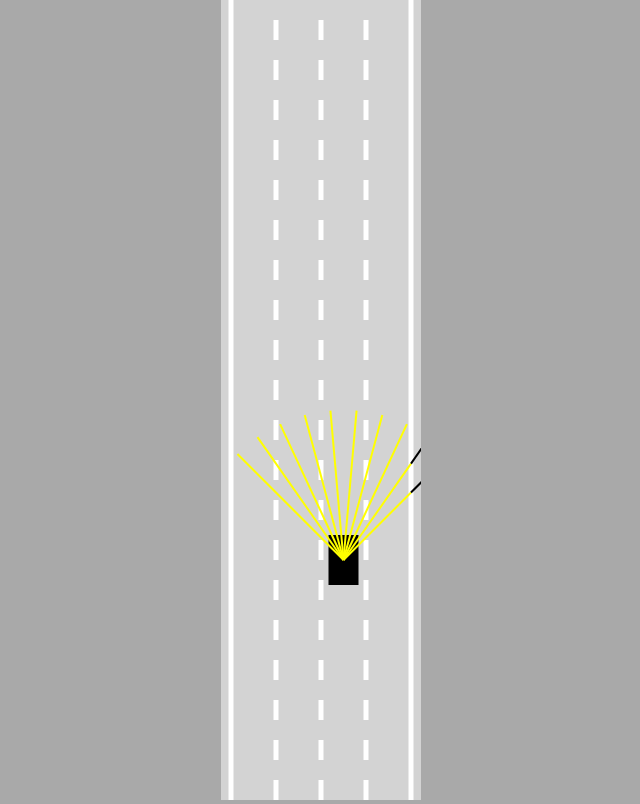
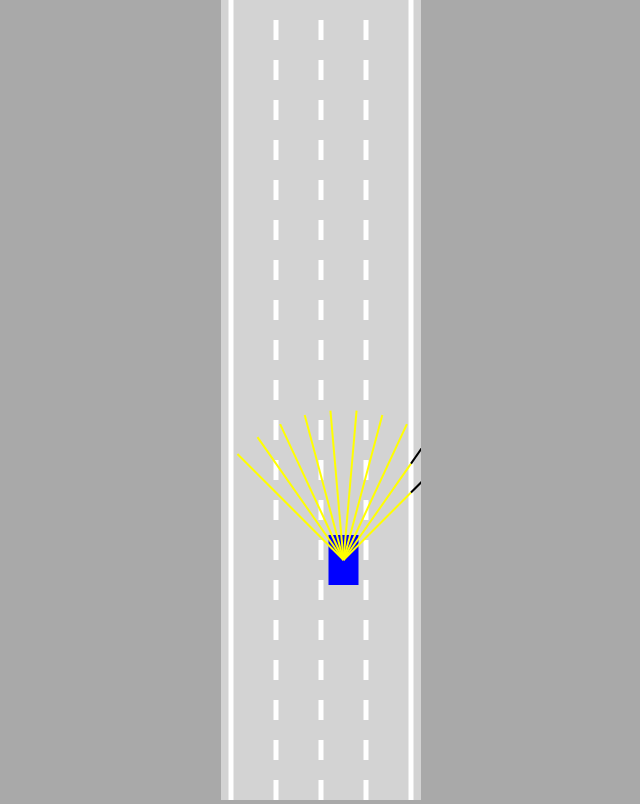
Before and after one commit to hdmzz/selfDrivingCar, a website built with Vite: page index.html in a window 1280 px wide. Shown: the whole page, without its empty margins (319-959 px from the left). Built offline with nearby package versions, Linux system fonts and the light colour scheme.

Commit message:
modif  traffic +debut neural network

```diff
--- a/index.html
+++ b/index.html
@@ -2,7 +2,6 @@
 <html lang="en">
   <head>
     <meta charset="UTF-8" />
-    <link rel="icon" type="image/svg+xml" href="/vite.svg" />
     <meta name="viewport" content="width=device-width, initial-scale=1.0" />
     <title>Vite + TS</title>
 	<style>
--- /dev/null
+++ b/src/Car.js
@@ -0,0 +1,144 @@
+"use strict";
+var __classPrivateFieldGet = (this && this.__classPrivateFieldGet) || function (receiver, state, kind, f) {
+    if (kind === "a" && !f) throw new TypeError("Private accessor was defined without a getter");
+    if (typeof state === "function" ? receiver !== state || !f : !state.has(receiver)) throw new TypeError("Cannot read private member from an object whose class did not declare it");
+    return kind === "m" ? f : kind === "a" ? f.call(receiver) : f ? f.value : state.get(receiver);
+};
+var _Car_instances, _Car_assessDamage, _Car_move;
+Object.defineProperty(exports, "__esModule", { value: true });
+var Controls_1 = require("./Controls");
+var Sensor_1 = require("./Sensor");
+var Utils_1 = require("./Utils");
+var Car = /** @class */ (function () {
+    function Car(x, y, width, height, controlType, maxspeed) {
+        if (maxspeed === void 0) { maxspeed = 3; }
+        _Car_instances.add(this);
+        this.sensor = null;
+        this.x = x;
+        this.y = y;
+        this.width = width;
+        this.height = height;
+        this.speed = 0;
+        this.acceleration = 0.2;
+        this.maxSpeed = maxspeed;
+        this.friction = 0.05;
+        this.angle = 0;
+        ;
+        this.polygon = [];
+        this.damaged = false;
+        this.controls = new Controls_1.default(controlType);
+        if (controlType != "DUMMY") {
+            this.sensor = new Sensor_1.default(this);
+        }
+        this.createPolygon();
+    }
+    ;
+    Car.prototype.createPolygon = function () {
+        var points = [];
+        var rad = Math.hypot(this.width, this.height) / 2;
+        var alpha = Math.atan2(this.width, this.height);
+        //right up corner
+        points.push({
+            x: this.x - Math.sin(this.angle - alpha) * rad,
+            y: this.y - Math.cos(this.angle - alpha) * rad
+        });
+        //left up corner
+        points.push({
+            x: this.x - Math.sin(this.angle + alpha) * rad,
+            y: this.y - Math.cos(this.angle + alpha) * rad
+        });
+        //right down corner
+        points.push({
+            x: this.x - Math.sin(Math.PI + this.angle - alpha) * rad,
+            y: this.y - Math.cos(Math.PI + this.angle - alpha) * rad
+        });
+        //left down corner
+        points.push({
+            x: this.x - Math.sin(Math.PI + this.angle + alpha) * rad,
+            y: this.y - Math.cos(Math.PI + this.angle + alpha) * rad
+        });
+        return points;
+    };
+    Car.prototype.update = function (roadBorders, traffic) {
+        if (!this.damaged) {
+            __classPrivateFieldGet(this, _Car_instances, "m", _Car_move).call(this);
+            this.polygon = this.createPolygon();
+            this.damaged = __classPrivateFieldGet(this, _Car_instances, "m", _Car_assessDamage).call(this, roadBorders, traffic);
+        }
+        ;
+        if (this.sensor) {
+            this.sensor.update(roadBorders, traffic);
+        }
+        ;
+    };
+    ;
+    ;
+    Car.prototype.draw = function (ctx, color) {
+        if (color === void 0) { color = "blue"; }
+        ctx.fillStyle = this.damaged ? "gray" : color;
+        ctx.beginPath();
+        ctx.moveTo(this.polygon[0].x, this.polygon[0].y);
+        for (var i = 1; i < this.polygon.length; i++) {
+            ctx.lineTo(this.polygon[i].x, this.polygon[i].y);
+        }
+        ctx.fill();
+        if (this.sensor) {
+            this.sensor.draw(ctx);
+        }
+        ;
+    };
+    ;
+    return Car;
+}());
+_Car_instances = new WeakSet(), _Car_assessDamage = function _Car_assessDamage(roadBorders, traffic) {
+    for (var i = 0; i < roadBorders.length; i++) {
+        if ((0, Utils_1.polysIntersect)(this.polygon, roadBorders[i])) {
+            return true;
+        }
+        ;
+    }
+    ;
+    for (var i = 0; i < traffic.length; i++) {
+        if ((0, Utils_1.polysIntersect)(this.polygon, traffic[i].polygon)) {
+            return true;
+        }
+        ;
+    }
+    ;
+    return false;
+}, _Car_move = function _Car_move() {
+    if (this.controls.forward) {
+        this.speed += this.acceleration;
+    }
+    if (this.controls.reverse) {
+        this.speed -= this.acceleration;
+    }
+    if (this.speed > this.maxSpeed) {
+        this.speed = this.maxSpeed;
+    }
+    if (this.speed < -this.maxSpeed / 2) {
+        this.speed = -this.maxSpeed / 2;
+    }
+    if (this.speed > 0) {
+        this.speed -= this.friction;
+    }
+    if (this.speed < 0) {
+        this.speed += this.friction;
+    }
+    if (Math.abs(this.speed) < this.friction) {
+        this.speed = 0;
+    }
+    if (this.speed != 0) {
+        var flip = this.speed > 0 ? 1 : -1;
+        if (this.controls.left) {
+            this.angle += 0.03 * flip;
+        }
+        if (this.controls.right) {
+            this.angle -= 0.03 * flip;
+        }
+    }
+    this.x -= Math.sin(this.angle) * this.speed;
+    this.y -= Math.cos(this.angle) * this.speed;
+};
+;
+exports.default = Car;
--- a/src/Car.ts
+++ b/src/Car.ts
@@ -13,11 +13,12 @@ class	Car {
 	angle: number;
 	maxSpeed: number;
 	controls: Controls;
-  sensor: Sensor;
+  sensor: Sensor | null = null;
   polygon: {x: number, y: number}[];
   damaged: boolean;
 
-	constructor(x: number, y: number, width: number, height: number)
+
+	constructor(x: number, y: number, width: number, height: number, controlType: string, maxspeed: number = 3)
 	{
 		this.x = x
 		this.y = y;
@@ -25,14 +26,16 @@ class	Car {
 		this.height = height;
 		this.speed = 0;
 		this.acceleration = 0.2;
-		this.maxSpeed = 3;
+		this.maxSpeed = maxspeed;
 		this.friction= 0.05;
 		this.angle = 0;;
     this.polygon = [];
     this.damaged = false;
 
-		this.controls = new Controls();
-    this.sensor = new Sensor(this);
+		this.controls = new Controls(controlType);
+    if (controlType != "DUMMY") {
+      this.sensor = new Sensor(this);
+    }
     this.createPolygon();
 	};
 
@@ -64,25 +67,32 @@ class	Car {
     return points;
   }
 
-	update(roadBorders: {x: number, y:number}[][])
+	update(roadBorders: {x: number, y:number}[][], traffic: Car[])
 	{
     if (!this.damaged) {
       this.#move();
       this.polygon = this.createPolygon();
-      this.damaged = this.#assessDamage(roadBorders);
+      this.damaged = this.#assessDamage(roadBorders, traffic);
     };
-    this.sensor.update(roadBorders);
+    if (this.sensor) {
+      this.sensor.update(roadBorders, traffic);
+    };
 	};
 
-  #assessDamage(roadBorders: {x: number, y:number}[][])
+  #assessDamage(roadBorders: {x: number, y:number}[][], traffic: Car[])
   {
     for (let i = 0; i < roadBorders.length; i++) {
       if (polysIntersect(this.polygon, roadBorders[i])) {
         return true;
       };
     };
+    for (let i = 0; i < traffic.length; i++) {
+      if (polysIntersect(this.polygon, traffic[i].polygon)) {
+        return true;
+      };
+    };
     return false;
-  }
+  };
 
 	#move()
 	{
@@ -126,16 +136,18 @@ class	Car {
 		this.y -= Math.cos(this.angle) * this.speed;
 	}
 
-	draw(ctx: CanvasRenderingContext2D)
+	draw(ctx: CanvasRenderingContext2D, color: string = "blue")
 	{
-    ctx.fillStyle = this.damaged ? "red" : "black";
+    ctx.fillStyle = this.damaged ? "gray" : color;
     ctx.beginPath();
     ctx.moveTo(this.polygon[0].x, this.polygon[0].y);
     for (let i = 1; i < this.polygon.length; i++) {
       ctx.lineTo(this.polygon[i].x, this.polygon[i].y);
     }
     ctx.fill();
-    this.sensor.draw(ctx);
+    if (this.sensor) {
+      this.sensor.draw(ctx);
+    };
 	};
 };
 
--- /dev/null
+++ b/src/Controls.js
@@ -0,0 +1,68 @@
+"use strict";
+var __classPrivateFieldGet = (this && this.__classPrivateFieldGet) || function (receiver, state, kind, f) {
+    if (kind === "a" && !f) throw new TypeError("Private accessor was defined without a getter");
+    if (typeof state === "function" ? receiver !== state || !f : !state.has(receiver)) throw new TypeError("Cannot read private member from an object whose class did not declare it");
+    return kind === "m" ? f : kind === "a" ? f.call(receiver) : f ? f.value : state.get(receiver);
+};
+var _Controls_instances, _Controls_addKeyBoardListener;
+Object.defineProperty(exports, "__esModule", { value: true });
+var Controls = /** @class */ (function () {
+    function Controls(controlType) {
+        _Controls_instances.add(this);
+        this.forward = false;
+        this.reverse = false;
+        this.right = false;
+        this.left = false;
+        switch (controlType) {
+            case "KEYS":
+                __classPrivateFieldGet(this, _Controls_instances, "m", _Controls_addKeyBoardListener).call(this);
+                break;
+            case "DUMMY":
+                this.forward = true;
+                break;
+        }
+        ;
+    }
+    ;
+    ;
+    return Controls;
+}());
+_Controls_instances = new WeakSet(), _Controls_addKeyBoardListener = function _Controls_addKeyBoardListener() {
+    var _this = this;
+    document.onkeydown = function (event) {
+        switch (event.key) {
+            case "ArrowUp":
+                _this.forward = true;
+                break;
+            case "ArrowDown":
+                _this.reverse = true;
+                break;
+            case "ArrowLeft":
+                _this.left = true;
+                break;
+            case "ArrowRight":
+                _this.right = true;
+                break;
+        }
+        ;
+    };
+    document.onkeyup = function (event) {
+        switch (event.key) {
+            case "ArrowUp":
+                _this.forward = false;
+                break;
+            case "ArrowDown":
+                _this.reverse = false;
+                break;
+            case "ArrowLeft":
+                _this.left = false;
+                break;
+            case "ArrowRight":
+                _this.right = false;
+                break;
+        }
+        ;
+    };
+};
+;
+exports.default = Controls;
--- a/src/Controls.ts
+++ b/src/Controls.ts
@@ -5,14 +5,21 @@ class	Controls
 	left: boolean;
 	right: boolean;
 
-	constructor()
+	constructor(controlType: string)
 	{
 		this.forward = false;
 		this.reverse = false;
 		this.right = false;
 		this.left = false;
 
-		this.#addKeyBoardListener();
+    switch (controlType) {
+			case "KEYS":
+				this.#addKeyBoardListener();
+				break;
+			case "DUMMY":
+				this.forward = true;
+				break;
+		};
 	};
 
 /**
--- /dev/null
+++ b/src/Road.js
@@ -0,0 +1,63 @@
+"use strict";
+Object.defineProperty(exports, "__esModule", { value: true });
+var Utils_1 = require("./Utils");
+var Roads = /** @class */ (function () {
+    /**
+     * @param x est le canvas width / 2, ou le milieu du canvas
+     * @param width est le canvas widht * 0.9 ou 90% de la largeur du canvas
+     * @param laneCount le lanecount est le nombre de voies sur la route
+     */
+    function Roads(x, width, laneCount) {
+        if (laneCount === void 0) { laneCount = 4; }
+        this.x = x;
+        this.width = width;
+        this.laneCount = laneCount; //nombre de voies
+        this.left = x - width / 2;
+        this.right = x + width / 2;
+        var infinity = 1000000;
+        this.top = -infinity;
+        this.bottom = infinity;
+        var topLeft = { x: this.left, y: this.top };
+        var topRight = { x: this.right, y: this.top };
+        var bottomLeft = { x: this.left, y: this.bottom };
+        var bottomRight = { x: this.right, y: this.bottom };
+        this.borders = [
+            [topLeft, bottomLeft],
+            [topRight, bottomRight]
+        ];
+    }
+    ;
+    Roads.prototype.getLaneCenter = function (laneIndex) {
+        var laneWidth = this.width / this.laneCount;
+        return (this.left + laneWidth / 2 + Math.min(laneIndex, this.laneCount - 1) * laneWidth);
+    };
+    ;
+    /**
+     * @param ctx le context du canvas 2d
+     * @function lerp donne une valeur entre 2 autres valeurs
+     * ici elle est utilisée pour trouver
+     */
+    Roads.prototype.draw = function (ctx) {
+        ctx.lineWidth = 5;
+        ctx.strokeStyle = "white";
+        for (var i = 1; i <= this.laneCount - 1; i++) {
+            var x = (0, Utils_1.lerp)(this.left, this.right, i / this.laneCount);
+            ctx.setLineDash([20, 20]); //premiere valeur longeur du trait, deuxieme valeur
+            ctx.beginPath();
+            ctx.moveTo(x, this.top);
+            ctx.lineTo(x, this.bottom);
+            ctx.stroke();
+        }
+        ctx.setLineDash([]);
+        this.borders.forEach(function (border) {
+            ctx.beginPath();
+            ctx.moveTo(border[0].x, border[0].y);
+            ctx.lineTo(border[1].x, border[1].y);
+            ctx.stroke();
+        });
+    };
+    ;
+    return Roads;
+}());
+;
+exports.default = Roads;
--- /dev/null
+++ b/src/Sensor.js
@@ -0,0 +1,103 @@
+"use strict";
+var __classPrivateFieldGet = (this && this.__classPrivateFieldGet) || function (receiver, state, kind, f) {
+    if (kind === "a" && !f) throw new TypeError("Private accessor was defined without a getter");
+    if (typeof state === "function" ? receiver !== state || !f : !state.has(receiver)) throw new TypeError("Cannot read private member from an object whose class did not declare it");
+    return kind === "m" ? f : kind === "a" ? f.call(receiver) : f ? f.value : state.get(receiver);
+};
+var _Sensor_instances, _Sensor_getReadings, _Sensor_castRays;
+Object.defineProperty(exports, "__esModule", { value: true });
+var Utils_1 = require("./Utils");
+var Sensor = /** @class */ (function () {
+    function Sensor(car) {
+        _Sensor_instances.add(this);
+        this.car = car;
+        this.rayCount = 10;
+        this.rayLenght = 150;
+        this.raySpread = Math.PI / 2; //90deg en radian
+        this.rays = [];
+        this.readings = [];
+    }
+    ;
+    Sensor.prototype.update = function (roadBorders, traffic) {
+        __classPrivateFieldGet(this, _Sensor_instances, "m", _Sensor_castRays).call(this);
+        this.readings = [];
+        for (var i = 0; i < this.rayCount; i++) {
+            this.readings.push(__classPrivateFieldGet(this, _Sensor_instances, "m", _Sensor_getReadings).call(this, this.rays[i], roadBorders, traffic));
+        }
+        ;
+    };
+    ;
+    ;
+    ;
+    Sensor.prototype.draw = function (ctx) {
+        //ray structure [start, end]
+        for (var i = 0; i < this.rayCount; i++) {
+            var end = this.rays[i][1];
+            if (this.readings[i]) {
+                end = this.readings[i];
+            }
+            ctx.beginPath();
+            ctx.lineWidth = 2;
+            ctx.strokeStyle = "yellow";
+            ctx.moveTo(this.rays[i][0].x, this.rays[i][0].y);
+            ctx.lineTo(end.x, end.y);
+            ctx.stroke();
+            ctx.beginPath();
+            ctx.lineWidth = 2;
+            ctx.strokeStyle = "black";
+            ctx.moveTo(this.rays[i][1].x, this.rays[i][1].y);
+            ctx.lineTo(end.x, end.y);
+            ctx.stroke();
+        }
+        ;
+    };
+    return Sensor;
+}());
+_Sensor_instances = new WeakSet(), _Sensor_getReadings = function _Sensor_getReadings(ray, roadBorders, traffic) {
+    var touches = [];
+    for (var i = 0; i < roadBorders.length; i++) {
+        var touch = (0, Utils_1.getIntersection)(ray[0], ray[1], roadBorders[i][0], roadBorders[i][1]);
+        if (touch) {
+            touches.push(touch);
+        }
+        ;
+    }
+    ;
+    for (var i = 0; i < traffic.length; i++) {
+        for (var j = 0; j < traffic[i].polygon.length; j++) {
+            var touch = (0, Utils_1.getIntersection)(ray[0], ray[1], traffic[i].polygon[j], traffic[i].polygon[(j + 1) % traffic[i].polygon.length]);
+            if (touch) {
+                touches.push(touch);
+            }
+            ;
+        }
+        ;
+    }
+    ;
+    if (touches.length == 0) {
+        return null;
+    }
+    else {
+        var offset = touches.map(function (e) { return e.offset; });
+        var minOffset_1 = Math.min.apply(Math, offset);
+        return touches.find(function (e) { return e.offset == minOffset_1; });
+    }
+    ;
+}, _Sensor_castRays = function _Sensor_castRays() {
+    this.rays = [];
+    for (var i = 0; i < this.rayCount; i++) {
+        //pour chaque rayon, il faut definir l'angle de départ et l'angle d'arrivée si le nombre de rayon est egal à 1 alors il faut que l'angle de départ
+        var rayAngle = (0, Utils_1.lerp)(this.raySpread / 2, -this.raySpread / 2, this.rayCount == 1 ? 0.5 : i / (this.rayCount - 1)) + this.car.angle;
+        var start = { x: this.car.x, y: this.car.y };
+        var end = {
+            x: this.car.x - (Math.sin(rayAngle) * this.rayLenght), //Il faut penser à la trigonométrie avec le cercle et les valeur des angles en radian pi/2, pi/4, pi/3...
+            y: this.car.y - (Math.cos(rayAngle) * this.rayLenght) //et les,valeurs de sin et cos en fonction de l'angle pour trouver les coordonnées des points
+            //le point de fin du rayon est donc le point de départ MOINS la valeur de sin ou cos en fonction de l'angle, MOINS car le rayon est tracé vers le haut de l'écran
+            //PLUS orienterai le rayon vers le bas de l'écran
+        };
+        this.rays.push([start, end]);
+    }
+    ;
+};
+;
+exports.default = Sensor;
--- a/src/Sensor.ts
+++ b/src/Sensor.ts
@@ -18,19 +18,18 @@ class Sensor {
     this.readings = [];
   };
 
-  update(roadBorders: {x: number, y:number}[][])
+  update(roadBorders: {x: number, y:number}[][], traffic: Car[])
   {
-    //dabord definir les rayons
     this.#castRays();
     this.readings = [];
     for (let i = 0; i < this.rayCount; i++) {
       this.readings.push(
-        this.#getReadings(this.rays[i], roadBorders)
+        this.#getReadings(this.rays[i], roadBorders, traffic)
       );
     };
   };
 
-  #getReadings(ray: [{x: number, y: number}, {x: number, y: number}] ,roadBorders: {x: number, y:number}[][])
+  #getReadings(ray: [{x: number, y: number}, {x: number, y: number}], roadBorders: {x: number, y:number}[][], traffic: Car[])
   {
     let touches = [];
     for (let i = 0; i < roadBorders.length; i++) {
@@ -42,6 +41,19 @@ class Sensor {
       )
       if (touch) {
         touches.push(touch);
+      };
+    };
+    for (let i = 0; i < traffic.length; i++) {
+      for (let j = 0; j < traffic[i].polygon.length; j++) {
+        const touch = getIntersection(
+          ray[0],
+          ray[1],
+          traffic[i].polygon[j],
+          traffic[i].polygon[(j + 1) % traffic[i].polygon.length]
+        )
+        if (touch) {
+          touches.push(touch);
+        };
       };
     };
 
--- /dev/null
+++ b/src/Utils.js
@@ -0,0 +1,50 @@
+"use strict";
+Object.defineProperty(exports, "__esModule", { value: true });
+exports.polysIntersect = exports.getIntersection = exports.lerp = void 0;
+function lerp(A, B, t) {
+    return A + (B - A) * t;
+}
+exports.lerp = lerp;
+;
+function getIntersection(A, B, C, D) {
+    var tTop = (D.x - C.x) * (A.y - C.y) - (D.y - C.y) * (A.x - C.x);
+    var uTop = (C.y - A.y) * (A.x - B.x) - (C.x - A.x) * (A.y - B.y);
+    var bottom = (D.y - C.y) * (B.x - A.x) - (D.x - C.x) * (B.y - A.y);
+    if (bottom != 0) {
+        var t = tTop / bottom;
+        var u = uTop / bottom;
+        if (t >= 0 && t <= 1 && u >= 0 && u <= 1) {
+            return {
+                x: lerp(A.x, B.x, t),
+                y: lerp(A.y, B.y, t),
+                offset: t
+            };
+        }
+        ;
+    }
+    ;
+    return (null);
+}
+exports.getIntersection = getIntersection;
+;
+/**
+ * @param poly1 la voiture
+ * @param poly2 le bord de la route
+ * Le modulo prevent le cas ou le i+1 overflow la taille du tableau, dans ce cas le i+1 sera égal à 0
+ * ce qui est correct car le dernier point est le premier point
+ */
+function polysIntersect(poly1, poly2) {
+    for (var i = 0; i < poly1.length; i++) {
+        for (var j = 0; j < poly2.length; j++) {
+            var touch = getIntersection(poly1[i], poly1[(i + 1) % poly1.length], poly2[j], poly2[(j + 1) % poly2.length]);
+            if (touch) {
+                return true;
+            }
+            ;
+        }
+        ;
+    }
+    ;
+    return false;
+}
+exports.polysIntersect = polysIntersect;
--- a/src/main.ts
+++ b/src/main.ts
@@ -11,18 +11,27 @@ const	ctx = canvas.getContext("2d");
 if (ctx === null) {
 	alert("No context here!");
 } else {
-	const	road = new Roads(canvas.width / 2, canvas.width * 0.9);
-	const	car = new Car(road.getLaneCenter(2), 100, 30, 50);
+  const	road = new Roads(canvas.width / 2, canvas.width * 0.9);
+  const traffic: Car[] = [
+    new Car(road.getLaneCenter(1), 100, 30, 50, "DUMMY", 2),
+  ]
+	const	car = new Car(road.getLaneCenter(2), 100, 30, 50, "KEYS");
 	animate();
 	function animate() {
-		car.update(road.borders);
+    for (let i = 0; i < traffic.length; i++) {
+      traffic[i].update(road.borders, []);
+    }
+		car.update(road.borders, traffic);
 		canvas.height = window.innerHeight;
 
 		ctx?.save();
 		ctx?.translate(0, -car.y + canvas.height * 0.7);
 
 		road.draw(ctx!);
-		car.draw(ctx!);
+    for (let i = 0; i < traffic.length; i++) {
+      traffic[i].draw(ctx!, "red");
+    }
+    car.draw(ctx!);//si la voiture est draw en dernier, les rayons seront sur les autres voitures mais si dessinee avant alors les rayons passent en dessous
 
 		ctx?.restore();
 		requestAnimationFrame(animate);
```
Also changed, not shown: src/Network.ts (added, +75 -0 lines), src/main.js (added, +36 -0 lines).
